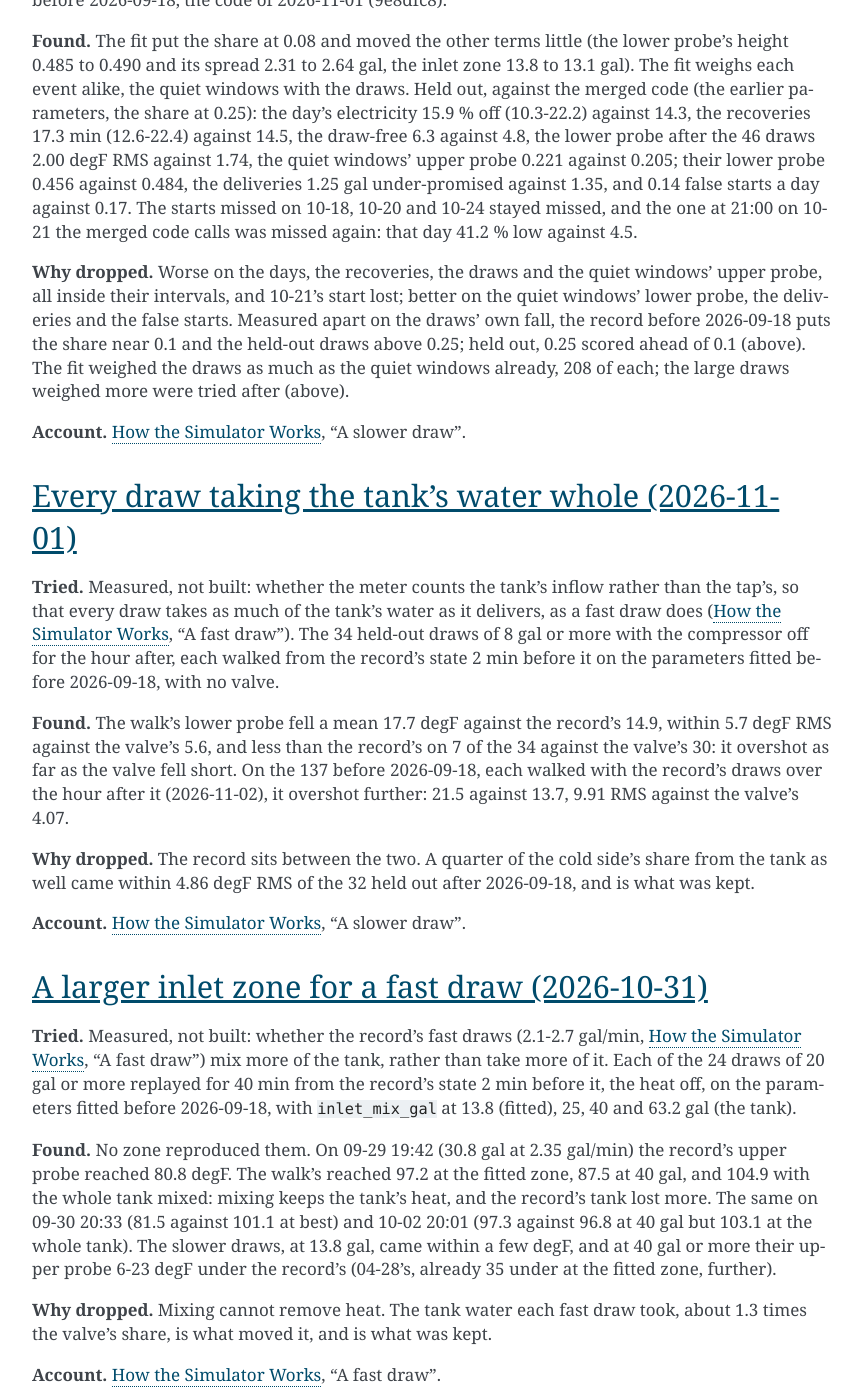
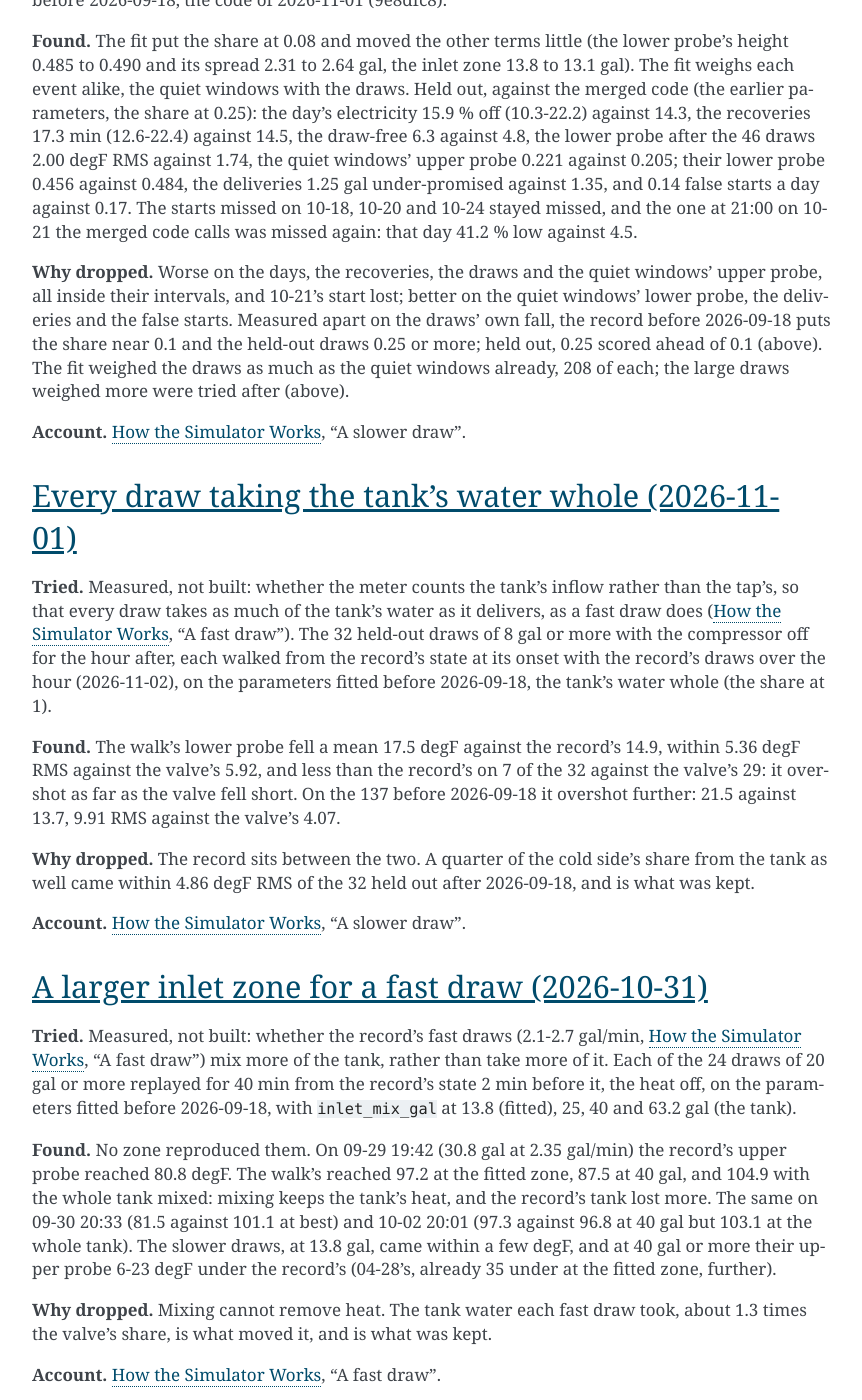
Before and after one commit to eman/nwp500-python, a Sphinx documentation site: the page built from docs/explanation/simulator-tried.rst, in a window 1280 px wide and 1400 px high, scrolled down 2754 px. Shown: the whole window, without its empty margins (338-1200 px from the left). Built offline with Sphinx 7.4.7, drawn with Linux system fonts in a browser that asks for light colours; some of the changed text lies outside the part shown.

Commit message:
docs(sim): the share's held-out basis, its counts and its comment
The others after a draw are counted as gallons in all; the whole-water
entry and the 2026-10-31 entry now carry the walks with the record's
draws; the held-out draws favour 0.25 or more, not above it; the share's
field comment carries the corrected falls; and the methodology says the
held-out scores chose the share, so do not check it apart.

```diff
--- a/docs/explanation/simulator-tried.rst
+++ b/docs/explanation/simulator-tried.rst
@@ -21,10 +21,11 @@ on the parameters in use (fitted before 2026-09-18), against the 0.25
 ``site_example_params`` sets. The share was first measured with each
 draw of 8 gal or more walked alone over the hour after it, while the
 record's probes over that hour held the draws after it as well: 27 of
-the 137 before 2026-09-18 and 4 of the 32 after had another of a gallon
-or more. Walked with the record's draws over the hour, the 137 put the
-share near 0.1, not 0.25. The numbers in :doc:`simulator-methodology`,
-"A slower draw", and in the entries below are now those walks'.
+the 137 before 2026-09-18 and 4 of the 32 after had others adding to a
+gallon or more. Walked with the record's draws over the hour, the 137
+put the share near 0.1, not 0.25. The numbers in
+:doc:`simulator-methodology`, "A slower draw", and in the three entries
+below on the share are now those walks'.
 
 **Found.** On the 137 the walk's lower probe fell 13.6 degF against the
 record's 13.7 at 0.1, within 3.90 degF RMS, against 14.9 and 4.16 at
@@ -141,8 +142,8 @@ again: that day 41.2 % low against 4.5.
 quiet windows' upper probe, all inside their intervals, and 10-21's
 start lost; better on the quiet windows' lower probe, the deliveries and
 the false starts. Measured apart on the draws' own fall, the record
-before 2026-09-18 puts the share near 0.1 and the held-out draws above
-0.25; held out, 0.25 scored ahead of 0.1 (above). The fit weighed the
+before 2026-09-18 puts the share near 0.1 and the held-out draws 0.25 or
+more; held out, 0.25 scored ahead of 0.1 (above). The fit weighed the
 draws as much as the quiet windows already, 208 of each; the large draws
 weighed more were tried after (above).
 
@@ -155,16 +156,16 @@ Every draw taking the tank's water whole (2026-11-01)
 **Tried.** Measured, not built: whether the meter counts the tank's
 inflow rather than the tap's, so that every draw takes as much of the
 tank's water as it delivers, as a fast draw does
-(:doc:`simulator-methodology`, "A fast draw"). The 34 held-out draws of
+(:doc:`simulator-methodology`, "A fast draw"). The 32 held-out draws of
 8 gal or more with the compressor off for the hour after, each walked
-from the record's state 2 min before it on the parameters fitted
-before 2026-09-18, with no valve.
+from the record's state at its onset with the record's draws over the
+hour (2026-11-02), on the parameters fitted before 2026-09-18, the
+tank's water whole (the share at 1).
 
-**Found.** The walk's lower probe fell a mean 17.7 degF against the
-record's 14.9, within 5.7 degF RMS against the valve's 5.6, and less
-than the record's on 7 of the 34 against the valve's 30: it overshot as
-far as the valve fell short. On the 137 before 2026-09-18, each walked
-with the record's draws over the hour after it (2026-11-02), it overshot
+**Found.** The walk's lower probe fell a mean 17.5 degF against the
+record's 14.9, within 5.36 degF RMS against the valve's 5.92, and less
+than the record's on 7 of the 32 against the valve's 29: it overshot as
+far as the valve fell short. On the 137 before 2026-09-18 it overshot
 further: 21.5 against 13.7, 9.91 RMS against the valve's 4.07.
 
 **Why dropped.** The record sits between the two. A quarter of the cold
@@ -273,23 +274,25 @@ the 27 recoveries after, on the site's installation.
 bound, and every held-out score stayed inside its interval (the 16
 recoveries with water in use 41.6 min off against 42.5, a mean 32.8
 short against 34.1; the 11 without 5.6 against 5.7). The shortfall
-follows the water drawn in the 30 minutes before the start (correlation -0.63
-over 15 of the 16, the one of 2026-09-30 02:51 UTC, 284 min short,
+follows the water drawn in the 30 minutes before the start (correlation
+-0.63 over 15 of the 16, the one of 2026-09-30 02:51 UTC, 284 min short,
 left out) more than the water drawn inside it (-0.43), and neither the
-start's correction to the probes (at most 1.6 degF, mostly cooling)
-nor the circulation (none on 13 of the 16) nor the mains (a mean 1.5
-degF under an inlet probe, 0.1-3.9 over 25 days of 2026-09-20..10-28,
-``cold_supply.mains_f``) accounts for it. After the three traced
-draws of 10-16 gal just before a recovery's start or inside it,
-the record's lower probe fell 13-15 degF over the next 10-35 minutes,
-with the compressor running, where the walk's moved under 3 degF; over
-the 34 held-out draws of 8 gal or more with it off, the record's fell a
-median of 12.2 degF over the hour and the walk's 10.0, less on 31 of
-the 34. The walk's lower probe reaches its target sooner than the
-record's, and the heat pump stops on that probe. The later trial, "A
-metered draw timed by the draw detector", found that two of the three
-traced draws ran on into the recovery, the walk having taken all of
-each at the meter's onset before the start.
+start's correction to the probes (at most 1.6 degF, mostly cooling) nor
+the circulation (none on 13 of the 16) nor the mains (a mean 1.5 degF
+under an inlet probe, 0.1-3.9 over 25 days of 2026-09-20..10-28,
+``cold_supply.mains_f``) accounts for it. After the three traced draws
+of 10-16 gal just before a recovery's start or inside it, the record's
+lower probe fell 13-15 degF over the next 10-35 minutes, with the
+compressor running, where the walk's moved under 3 degF; over the 34
+held-out draws of 8 gal or more with it off, the record's fell a median
+of 12.2 degF over the hour and the walk's 10.0, less on 31 of the 34,
+each walked alone (re-measured on 2026-11-02 with the record's draws
+over each hour, on that day's code and the share at 0: 12.0 against 10.6
+over 32, less on 29). The walk's lower probe reaches its target sooner
+than the record's, and the heat pump stops on that probe. The later
+trial, "A metered draw timed by the draw detector", found that two of
+the three traced draws ran on into the recovery, the walk having taken
+all of each at the meter's onset before the start.
 
 **Why dropped.** No change: the probe's range was not what held the
 fit. A correction to a recovery's duration alone would
```
Also changed, not shown: docs/explanation/simulator-methodology.rst (+10 -8 lines), 1 other file.
